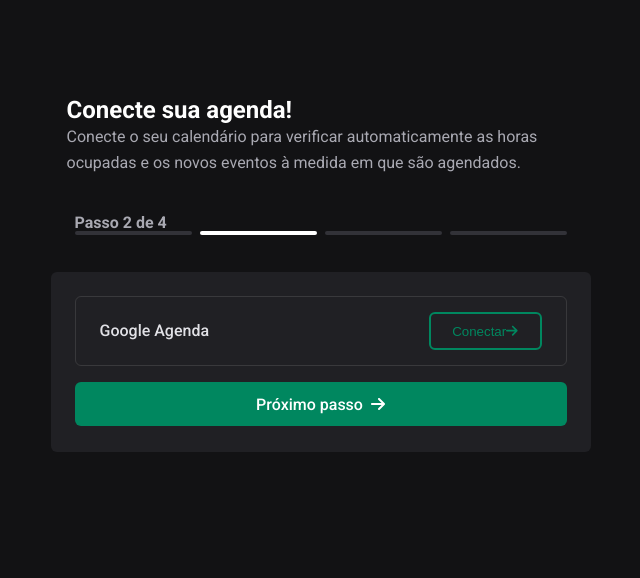
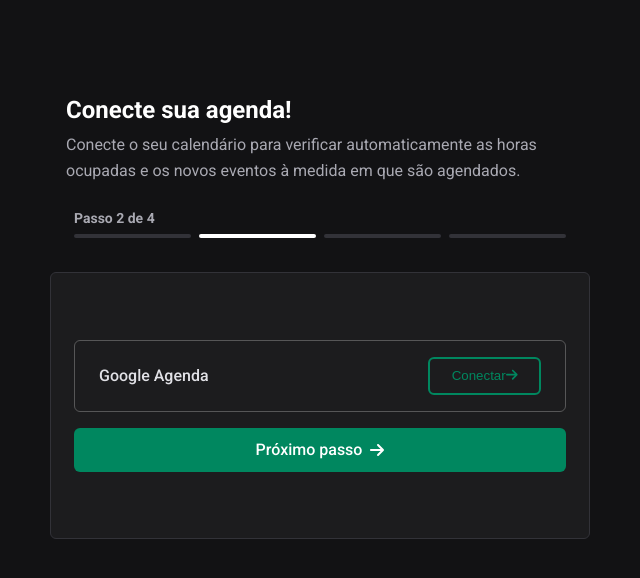
Before and after one commit to pedrohenrrrxz/vite-project, a React (Vite) app: page /Registrar2 in a window 1280 px wide. Shown: the top 578 px of the page, without its empty margins (379-1019 px from the left). Built offline with nearby package versions, Linux system fonts and the light colour scheme.

Commit message:
Creat page register person and function alter imagem alocation

```diff
--- a/src/pages/Registrar2.tsx
+++ b/src/pages/Registrar2.tsx
@@ -8,7 +8,7 @@ const Registrar2: React.FC = () => {
         const navigate = useNavigate(); // Hook para navegação
 
         const handleNavigate = () => {
-          navigate("/Registrar2"); // Redireciona para a rota /Registrar2
+          navigate("/Registrar4"); // Redireciona para a rota /Registrar2
         };
 
     return (
--- /dev/null
+++ b/src/pages/Registrar4.tsx
@@ -0,0 +1,68 @@
+import React, { useState } from "react";
+import "../styles/Registrar4.css";
+import { FontAwesomeIcon } from "@fortawesome/react-fontawesome";
+import { faArrowRight } from "@fortawesome/free-solid-svg-icons";
+
+const Registrar4: React.FC = () => {
+  const [profileImage, setProfileImage] = useState<string>("/fotodeperfil.png");
+
+  // Função para tratar a troca de imagem
+  const handleImageChange = (event: React.ChangeEvent<HTMLInputElement>) => {
+    if (event.target.files && event.target.files[0]) {
+      const file = event.target.files[0];
+      const imageURL = URL.createObjectURL(file);
+      setProfileImage(imageURL); // Atualiza a imagem com a URL gerada
+    }
+  };
+
+  return (
+    <div className="content">
+      <div className="header">
+        <div className="title">
+          <h2>Defina sua disponibilidade</h2>
+          <p>Por último, uma breve descrição e uma foto de perfil.</p>
+        </div>
+      </div>
+      <div className="steps">
+        <div className="text">
+          <h4>Passo 4 de 4</h4>
+        </div>
+        <div className="quadrados">
+          <div className="step"></div>
+          <div className="step"></div>
+          <div className="step"></div>
+          <div className="step active"></div>
+        </div>
+      </div>
+      <div className="modal">
+        <div className="inputbox column">
+          <p>Foto de Perfil</p>
+          <div className="frame">
+            <img src={profileImage} alt="Foto selecionada" />
+            <button>
+              <label htmlFor="file-upload">Selecionar Foto</label>
+            </button>
+            <input
+              id="file-upload"
+              type="file"
+              accept="image/*"
+              style={{ display: "none" }}
+              onChange={handleImageChange}
+            />
+          </div>
+        </div>
+        <div className="inputbox">
+          <label htmlFor="about">Sobre você</label>
+          <textarea id="about"></textarea>
+          <p>Fale um pouco sobre você. Isto será exibido em sua página pessoal.</p>
+        </div>
+        <button className="next-button">
+          Finalizar
+          <FontAwesomeIcon icon={faArrowRight} />
+        </button>
+      </div>
+    </div>
+  );
+};
+
+export default Registrar4;
--- a/src/routes/Routes.tsx
+++ b/src/routes/Routes.tsx
@@ -5,6 +5,7 @@ import { BrowserRouter, Routes, Route } from "react-router-dom";
 import Home from "../pages/Home";
 import Registrar from "../pages/Registrar";
 import Registrar2 from "../pages/Registrar2";
+import Registrar4 from "../pages/Registrar4";
 
 const AppRoutes: React.FC = () => {
   return (
@@ -13,6 +14,7 @@ const AppRoutes: React.FC = () => {
         <Route path="/" element={<Home />} />
         <Route path="/Registrar" element={<Registrar />} />
         <Route path="/Registrar2" element={<Registrar2/>}/>
+        <Route path="/Registrar4" element={<Registrar4/>}/>
       </Routes>
     </BrowserRouter>
   );
--- a/src/styles/Registrar2.css
+++ b/src/styles/Registrar2.css
@@ -102,7 +102,6 @@
 
 .content .modal {
     width: 540px;
-    height: 180px;
     padding: 24px;
     gap: 16px;
     border-radius: 6px;
@@ -110,11 +109,10 @@
 }
 
 .content .modal .inputBox {
-    border:1px solid rgba(128, 128, 128, 0.26);
+    border:1px solid rgba(128, 128, 128, 0.589);
     display: flex;
     align-items: center;
     width: 492px;
-    height: 70px;
     padding: 16px 24px;
     border-radius: 6px;
     justify-content: space-between;
--- /dev/null
+++ b/src/styles/Registrar4.css
@@ -0,0 +1,189 @@
+/* Global Styles */
+body {
+    font-family: 'Roboto', sans-serif;
+    margin: 0;
+    padding: 0;
+    box-sizing: border-box;
+}
+
+/* Content Container */
+.content {
+    display: flex;
+    flex-direction: column;
+    width: 540px;
+    margin-top: 96px;
+    margin-left: 429px;
+    color: #A9A9B2;
+}
+
+/* Header */
+.header {
+    width: 100%;
+    padding: 0 24px;
+    text-align: left;
+}
+
+.header .title h2 {
+    margin: 0;
+    font-size: 24px;
+    color: white;
+}
+
+.header .title p {
+    margin: 8px 0 0 0;
+    font-size: 16px;
+    line-height: 1.6;
+}
+
+/* Steps Section */
+.steps {
+    display: flex;
+    flex-direction: column;
+    gap: 8px;
+    padding: 0 24px;
+}
+
+.steps .text h4 {
+    margin: 0;
+    font-size: 14px;
+    color: #A9A9B2;
+}
+
+.steps .quadrados {
+    display: flex;
+    justify-content: space-between;
+    gap: 8px;
+}
+
+.steps .step {
+    flex: 1;
+    height: 4px;
+    background-color: #323238;
+    border-radius: 2px;
+}
+
+.steps .step.active {
+    background-color: #FFFFFF;
+}
+
+/* Modal Section */
+.content .modal {
+    display: flex;
+    flex-direction: column;
+    justify-content: center;
+    align-items: center;
+    width: 540px;
+    height: 400px;
+    padding: 24px;
+    border: 1px solid #323238;
+    border-radius: 6px;
+    background-color: #1c1c1e;
+}
+
+.modal .inputbox {
+    display: flex;
+    flex-direction: column;
+    width: 492px;
+    height: 94px;
+    gap: 8px;
+    margin-bottom: 16px;
+}
+
+.modal .inputbox p,
+.modal .inputbox label {
+    font-size: 14px;
+    color: #A9A9B2;
+}
+
+.modal .inputbox textarea {
+    width: 492px;
+    height: 120px;
+    padding: 8px;
+    border: 1px solid #323238;
+    border-radius: 4px;
+    background-color: #2c2c2e;
+    color: white;
+    resize: none;
+}
+
+
+.modal .inputbox.column .frame {
+    display: flex;
+    align-items: center;
+    gap: 16px;
+}
+
+.modal .inputbox.column .frame img {
+    width: 64px;
+    height: 64px;
+    border-radius: 50%;
+    border: 2px solid #323238;
+}
+
+.modal .inputbox.column .frame button {
+    padding: 8px 16px;
+    border: 2px solid #00875F;
+    border-radius: 6px;
+    background-color: transparent;
+    color: #00875F;
+    font-size: 14px;
+    cursor: pointer;
+}
+
+.modal .inputbox.column .frame button:hover {
+    background-color: #00875F;
+    color: white;
+}
+
+.modal .inputbox {
+    width: 492px;
+    height: 180px;
+}
+
+.modal .inputbox label {
+    color: #E1E1E6;
+    font-family: Roboto;
+    font-size: 14px;
+    font-weight: 400;
+    line-height: 22.4px;
+    text-align: left;
+    text-underline-position: from-font;
+    text-decoration-skip-ink: none;
+}
+
+.modal .inputbox input {
+    width: 492px;
+    height: 120px;
+    border-radius: 6px;
+    padding: 12px 16px;
+    background-color: #121214;
+}
+
+.modal .inputbox p {
+    font-family: Roboto;
+    font-size: 14px;
+    font-weight: 400;
+    line-height: 22.4px;
+    text-align: left;
+    text-underline-position: from-font;
+    text-decoration-skip-ink: none;
+}
+
+/* Final Button */
+.next-button {
+    display: flex;
+    align-items: center;
+    justify-content: center;
+    gap: 8px;
+    padding: 12px;
+    background-color: #00875F;
+    color: white;
+    border: none;
+    border-radius: 6px;
+    font-size: 16px;
+    cursor: pointer;
+}
+
+.next-button:hover {
+    background-color: #006644;
+}
```
Also changed, not shown: public/fotodeperfil.png (added).
